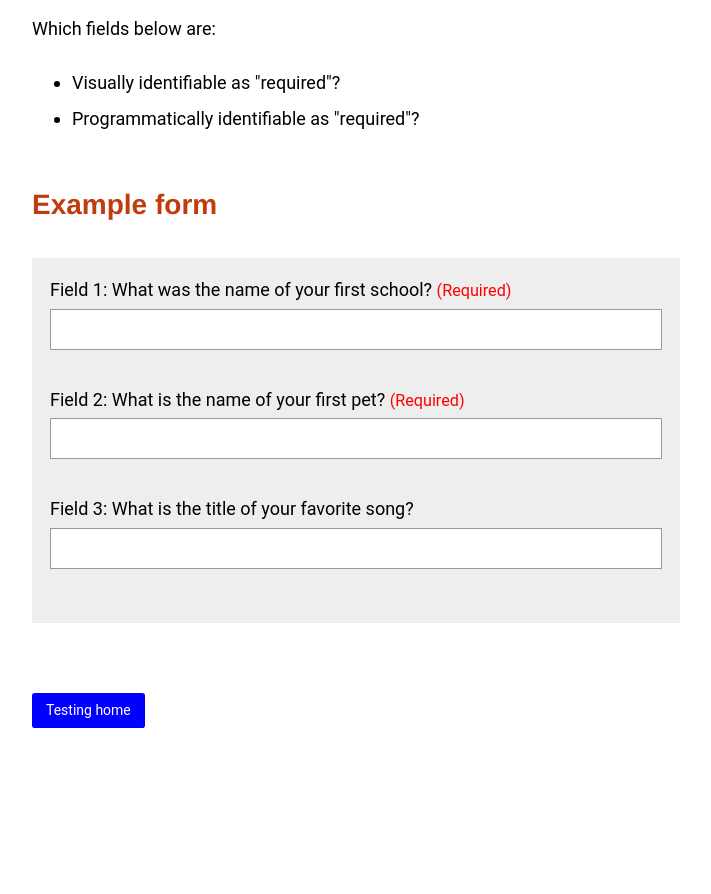
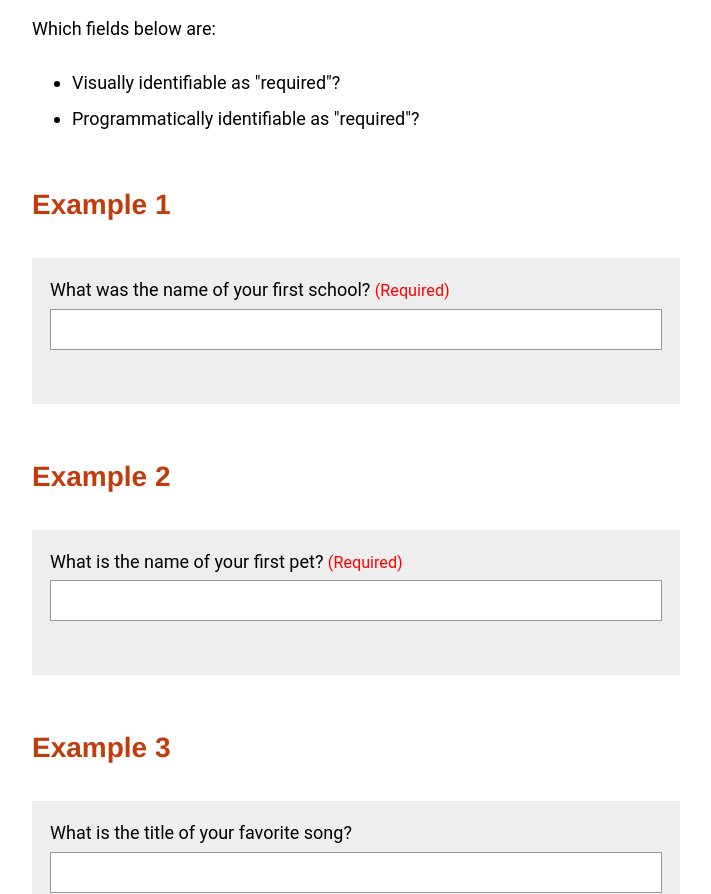
Before and after one commit to Intopia/exercise, a plain HTML site: page testing-required-fields.html in a window 1280 px wide. Shown: the part 65-959 px from the top of the page, without its empty margins (4-715 px from the left). Before the commit the page ends 834 px from the top, so only its background shows below. Drawn offline with Linux system fonts and the light colour scheme.

Commit message:
Update testing-required-fields.html

```diff
--- a/testing-required-fields.html
+++ b/testing-required-fields.html
@@ -16,20 +16,28 @@
   <li>Programmatically identifiable as "required"?</li>
 </ul>
 
-<h2>Example form</h2>
+<h2>Example 1</h2>
 <form action="#">
   <div class="form-group-spaced">
-    <label class="label" for="question1">Field 1: What was the name of your first school? <span style="color: red; font-size: .9em;">(Required)</span></label>
+    <label class="label" for="question1">What was the name of your first school? <span style="color: red; font-size: .9em;">(Required)</span></label>
     <input class="input" id="question1" type="text" required>
   </div>
+</form>
 
+
+<h2>Example 2</h2>
+<form action="#">
   <div class="form-group-spaced">
-    <label class="label" for="question2">Field 2: What is the name of your first pet? <span style="color: red; font-size: .9em;">(Required)</span></label>
+    <label class="label" for="question2">What is the name of your first pet? <span style="color: red; font-size: .9em;">(Required)</span></label>
     <input class="input" id="question2" type="text">
   </div>
+</form>
 
+
+<h2>Example 3</h2>
+<form action="#">
   <div class="form-group-spaced">
-    <label class="label" for="question3">Field 3: What is the title of your favorite song? </label>
+    <label class="label" for="question3">What is the title of your favorite song? </label>
     <input class="input" id="question3" type="text" aria-required="true">
   </div>
 </form>
```
